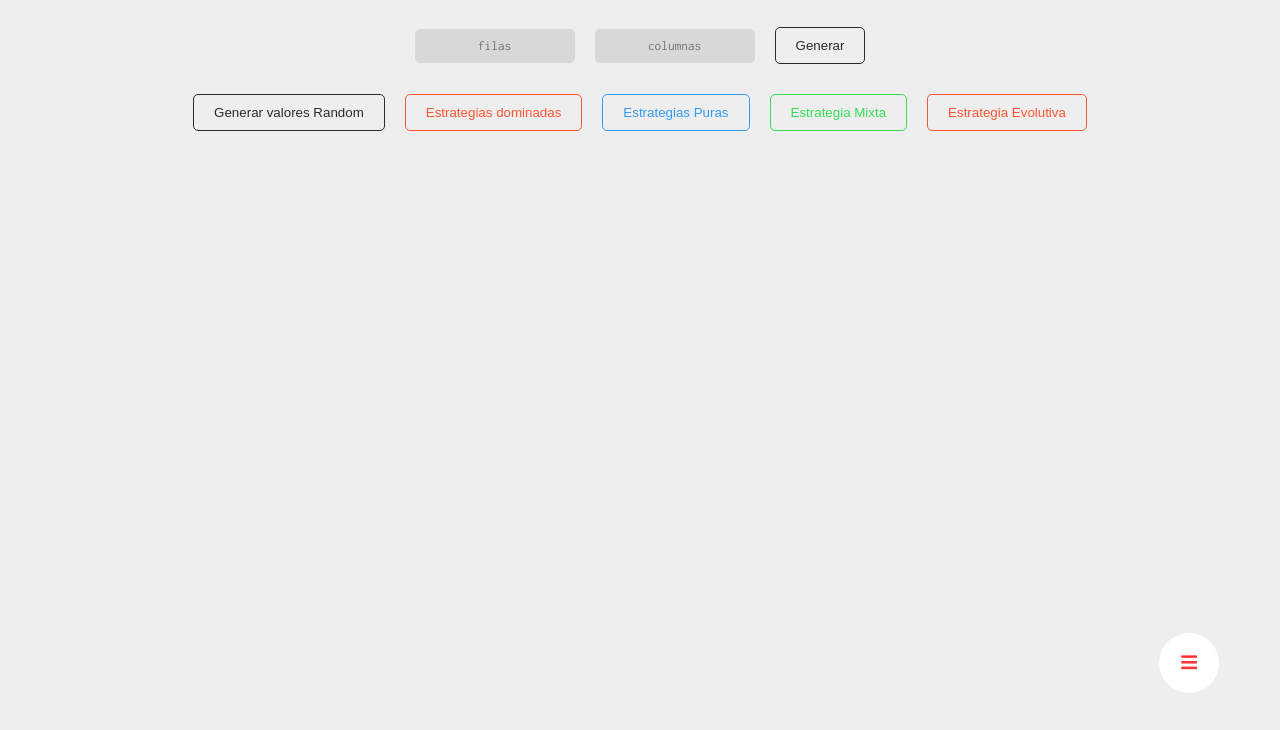
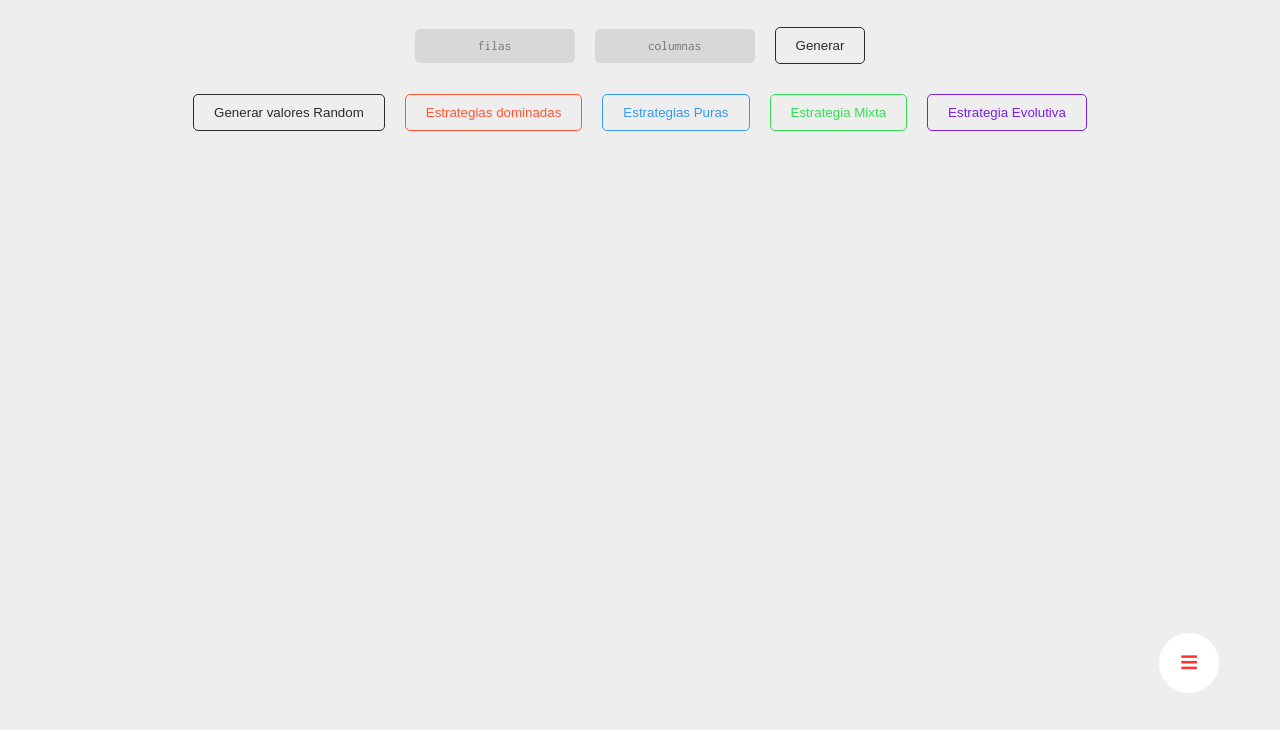
Before and after one commit to willingtonortiz/MatematicaDiscreta, a plain HTML site: page TeoriaDeJuegos.html in a window 1280 px wide. Both pictures are taken after a click on the button "Generar". Shown: the part 70-800 px from the top of the page. Drawn offline with Linux system fonts and the light colour scheme.

Commit message:
Se añadio estilo a BTN-EVOLUTIVAS

```diff
--- a/css/estilos.css
+++ b/css/estilos.css
@@ -210,12 +210,14 @@ button:active {
     color: #2b2b2b;
 }
 
-#btn-Nash-dominadas,
-#btn-Nash-Evolutiva {
+#btn-Nash-dominadas{
     border: 1px solid #ff5533;
     color: #ff5533;
 }
-
+#btn-Nash-Evolutiva{
+    color: #7822e3;
+    border: 1px solid  #7822e3;
+}
 #btn-Nash-Pura {
     border: 1px solid #349af5;
     color: #349af5;
--- a/javascript/app.js
+++ b/javascript/app.js
@@ -725,7 +725,7 @@ let botonEvolutivas = (table, filas, columnas) => {
             solucion = solucion.slice(0, -2);
             solucion += '}';
             estrategiasEvolutivas.appendChild(crearContenedorTexto('h2', 'Estrategias Evolutivas'));
-            solucion = '"Equilibrio de Nash" en estrategias puras evolutivamente estable: ' + solucion;
+            solucion = '"Equilibrio de Nash" en estrategias evolutivas: ' + solucion;
             estrategiasEvolutivas.appendChild(crearContenedorTexto('p', solucion));
         } else {
             estrategiasEvolutivas.appendChild(crearContenedorTexto('h2', 'No hay solución en "Estrategias Evolutivas"'));
```
